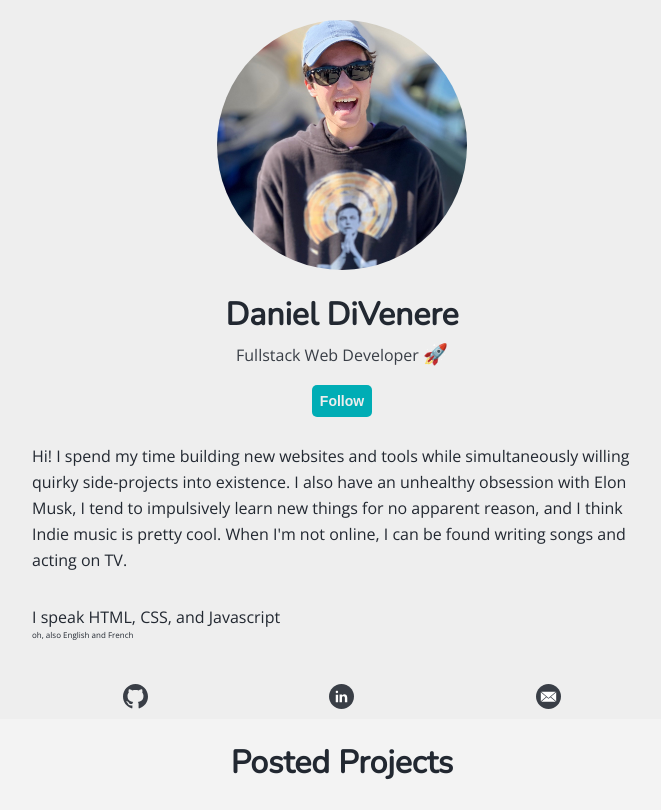
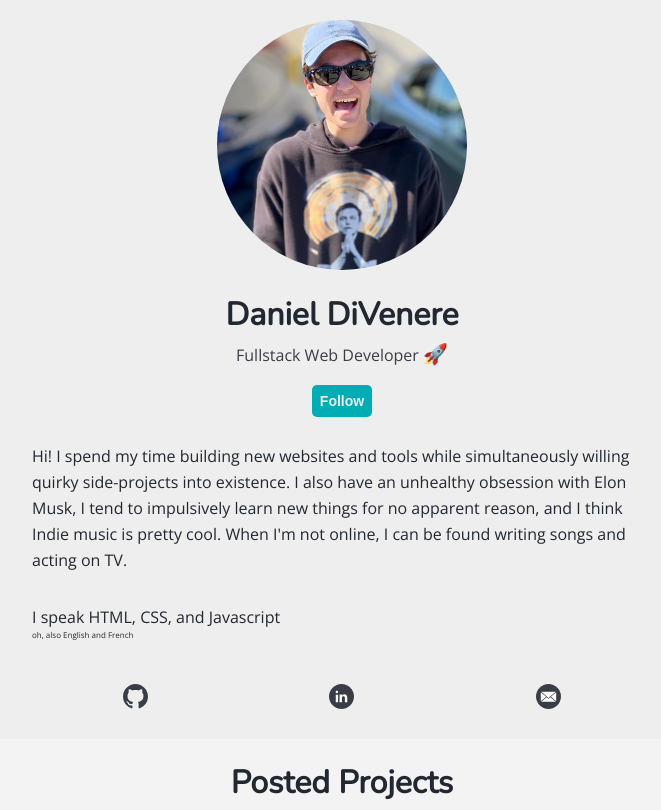
Before and after one commit to dannydi12/portfolio-2019, a plain HTML site: page index.html in a window 1280 px wide. Shown: the top 810 px of the page, without its empty margins (298-959 px from the left). Drawn offline with nearby package versions, Linux system fonts and the light colour scheme.

Commit message:
fixed html errors

```diff
--- a/index.html
+++ b/index.html
@@ -7,7 +7,7 @@
     <meta http-equiv="X-UA-Compatible" content="ie=edge">
     <link href="https://unpkg.com/sanitize.css" rel="stylesheet">
     <link rel="stylesheet" href="./main.css">
-    <link href="https://fonts.googleapis.com/css?family=Nunito|Open+Sans&display=swap" rel="stylesheet">
+    <link href="https://fonts.googleapis.com/css?family=Nunito%7COpen+Sans&display=swap" rel="stylesheet">
     <title>Daniel DiVenere | Portfolio</title>
 </head>
 
@@ -17,7 +17,7 @@
             <header>
                 <img class="profile-pic" src="./images/profile.jpg" alt="It's me, smiling, surrounded by Teslas">
                 <h1>Daniel DiVenere</h1>
-                <p class="tagline">Fullstack Web Developer <span class="emoji">&#x1f680</span></p>
+                <p class="tagline">Fullstack Web Developer <span class="emoji">&#x1f680;</span></p>
                 <button class="follow js-follow">Follow</button>
             </header>
 
@@ -45,7 +45,7 @@
                     alt="'So You Think You're An Elon Musk Fanboy?' Web Page">
                 <div class="description">
                     <p><span class="username">@DanielDiVenere: </span>An online quiz app to test your knowledge of Elon
-                        Musk and his achievements <span class="emoji">&#x1f579</span></p>
+                        Musk and his achievements <span class="emoji">&#x1f579;</span></p>
                     <ul class="hashtags">
                         <li class="hashtag">HTML</li>
                         <li class="hashtag">CSS</li>
@@ -62,7 +62,7 @@
 
     </main>
     <footer>
-        <p>Made with <span class="emoji">&#x1f4a9</span> in California</p>
+        <p>Made with <span class="emoji">&#x1f4a9;</span> in California</p>
     </footer>
     <script src="https://ajax.googleapis.com/ajax/libs/jquery/3.4.1/jquery.min.js"></script>
     <script src="./index.js"></script>
--- a/main.css
+++ b/main.css
@@ -95,6 +95,7 @@ button:hover {
 .profile-icons {
     display: flex;
     margin-top: 25px;
+    margin-bottom: 20px;
     width: 100%;
     justify-content: space-around;
 }
```
